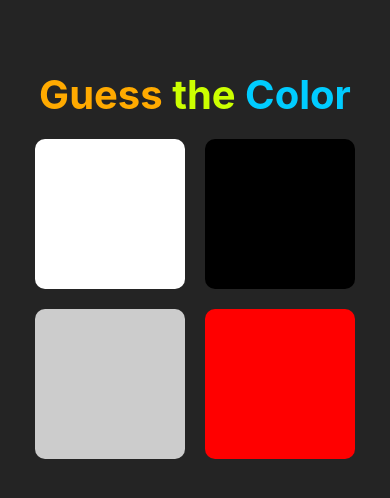
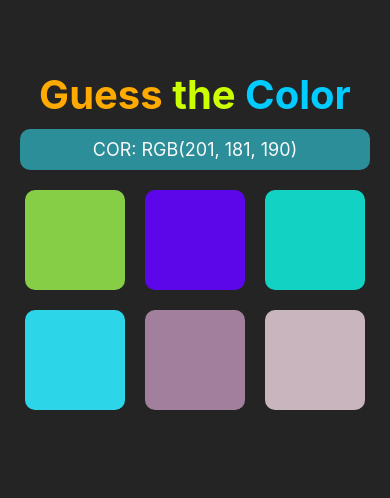
Before and after one commit to rodrigocloureiro/guess_the_color_native, a React Native app: screen / in a window 390 px wide. Shown: the top 498 px of the page. Built offline with nearby package versions, Linux system fonts and the light colour scheme.

Commit message:
lógica geração e verificação das cores

```diff
--- a/App.js
+++ b/App.js
@@ -1,12 +1,31 @@
 // import { StatusBar } from 'expo-status-bar';
 import { StyleSheet, Text, View, StatusBar } from 'react-native';
 import Box from './components/Box';
+import { useState, useEffect } from 'react';
 
 const statusBarHeight = StatusBar.currentHeight ? StatusBar.currentHeight : 70;
 
 export default function App() {
+  const [ colors, setColors ] = useState([]);
+  const [ color, setColor ] = useState('');
 
-  const generateColors = () => {};
+  useEffect(() => {
+    const colorsArr = [];
+    for(let i = 0; i <= 5; i++) {
+      const r = Math.floor(Math.random() * 256);
+      const g = Math.floor(Math.random() * 256);
+      const b = Math.floor(Math.random() * 256);
+      const color = `rgb(${r}, ${g}, ${b})`;
+      colorsArr.push(color);
+    }
+    const correctColor = Math.floor(Math.random() * colorsArr.length);
+    setColors(colorsArr);
+    setColor(colorsArr[correctColor]);
+  }, []);
+
+  const verifyColor = (boxColor) => {
+    alert(boxColor === color);
+  };
 
   return (
     <View style={styles.container}>
@@ -16,11 +35,13 @@ export default function App() {
         <Text style={[styles.title, {color: '#ccff00'}]}> the </Text>
         <Text style={[styles.title, {color: '#00ccff'}]}>Color</Text>
       </View>
+      <View style={styles.color}>
+        <Text style={styles.text}>COR: {color.toLocaleUpperCase()}</Text>
+      </View>
       <View style={styles.boxContainer}>
-        <Box bgColor='#fff' />
-        <Box bgColor='#000' />
-        <Box bgColor='#ccc' />
-        <Box bgColor='#ff0000' />
+        {colors.map((color, index) => (
+          <Box key={index} bgColor={color} verifyColor={verifyColor} />
+        ))}
       </View>
     </View>
   );
@@ -36,6 +57,15 @@ const styles = StyleSheet.create({
   },
   titleContainer: {
     flexDirection: 'row',
+  },
+  color: {
+    width: '100%',
+    backgroundColor: '#2C8E99',
+    justifyContent: 'center',
+    alignItems: 'center',
+    paddingVertical: 10,
+    marginTop: 10,
+    borderRadius: 10,
   },
   boxContainer: {
     marginTop: 20,
--- a/components/Box.js
+++ b/components/Box.js
@@ -1,8 +1,8 @@
 import { TouchableOpacity, View, StyleSheet } from "react-native";
 
-export default function Box({ bgColor }) {
+export default function Box({ bgColor, verifyColor }) {
   return (
-    <TouchableOpacity>
+    <TouchableOpacity onPress={() => verifyColor(bgColor)}>
       <View style={[styles.box, {backgroundColor: bgColor}]}></View>
     </TouchableOpacity>
   );
@@ -10,8 +10,8 @@ export default function Box({ bgColor }) {
 
 const styles = StyleSheet.create({
   box: {
-    width: 150,
-    height: 150,
+    width: 100,
+    height: 100,
     borderRadius: 10,
   },
 });
```
